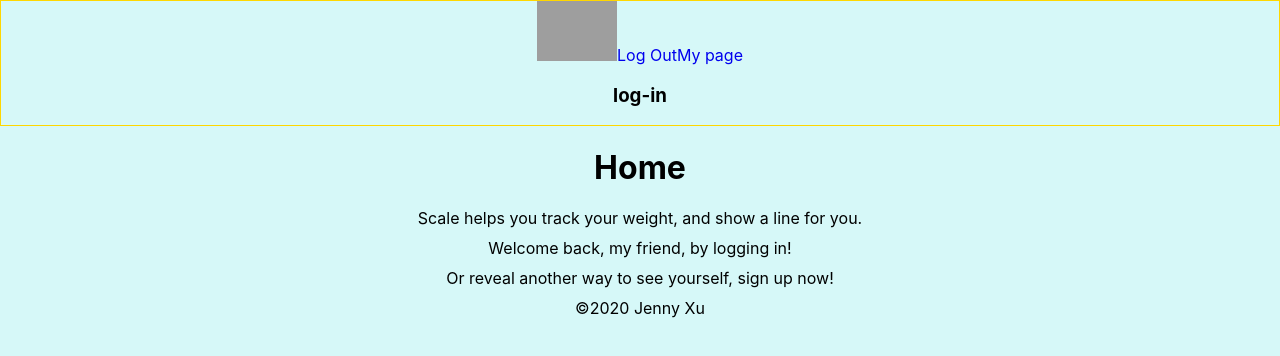
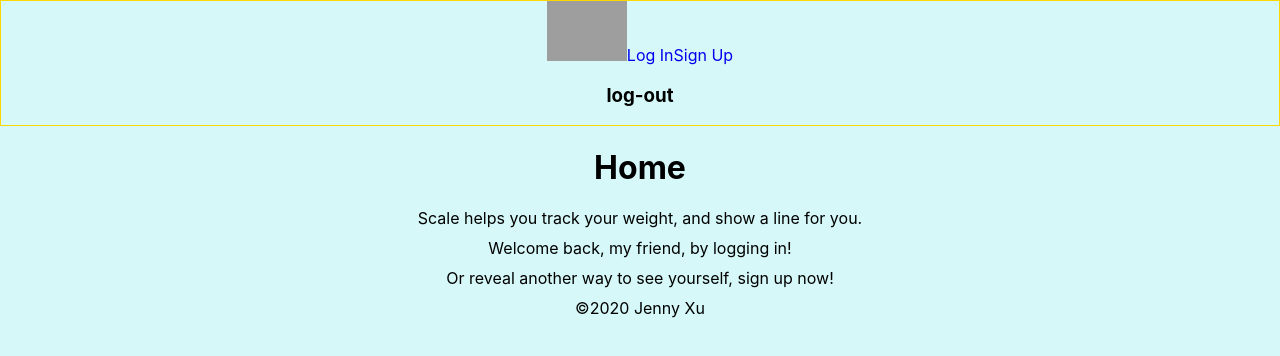
Before and after one commit to ZGZOO/scale-frontend, a React (Create React App) app in the folder scale-client/: page /home in a window 1280 px wide. Shown: the top 356 px of the page. Built offline with nearby package versions, Linux system fonts and the light colour scheme; grey boxes are pictures that could not be loaded.

Commit message:
fix log in status bug

```diff
--- a/scale-client/src/App.js
+++ b/scale-client/src/App.js
@@ -17,7 +17,9 @@ const App = () => {
   };
 
   useEffect(() => {
-    if (user !== null && user.status === 401) {
+    if (user === null) {
+      setLoggedIn(false);
+    } else if (user !== null && user.status === 401) {
       setLoggedIn(false);
     } else {
       setLoggedIn(true);
```
